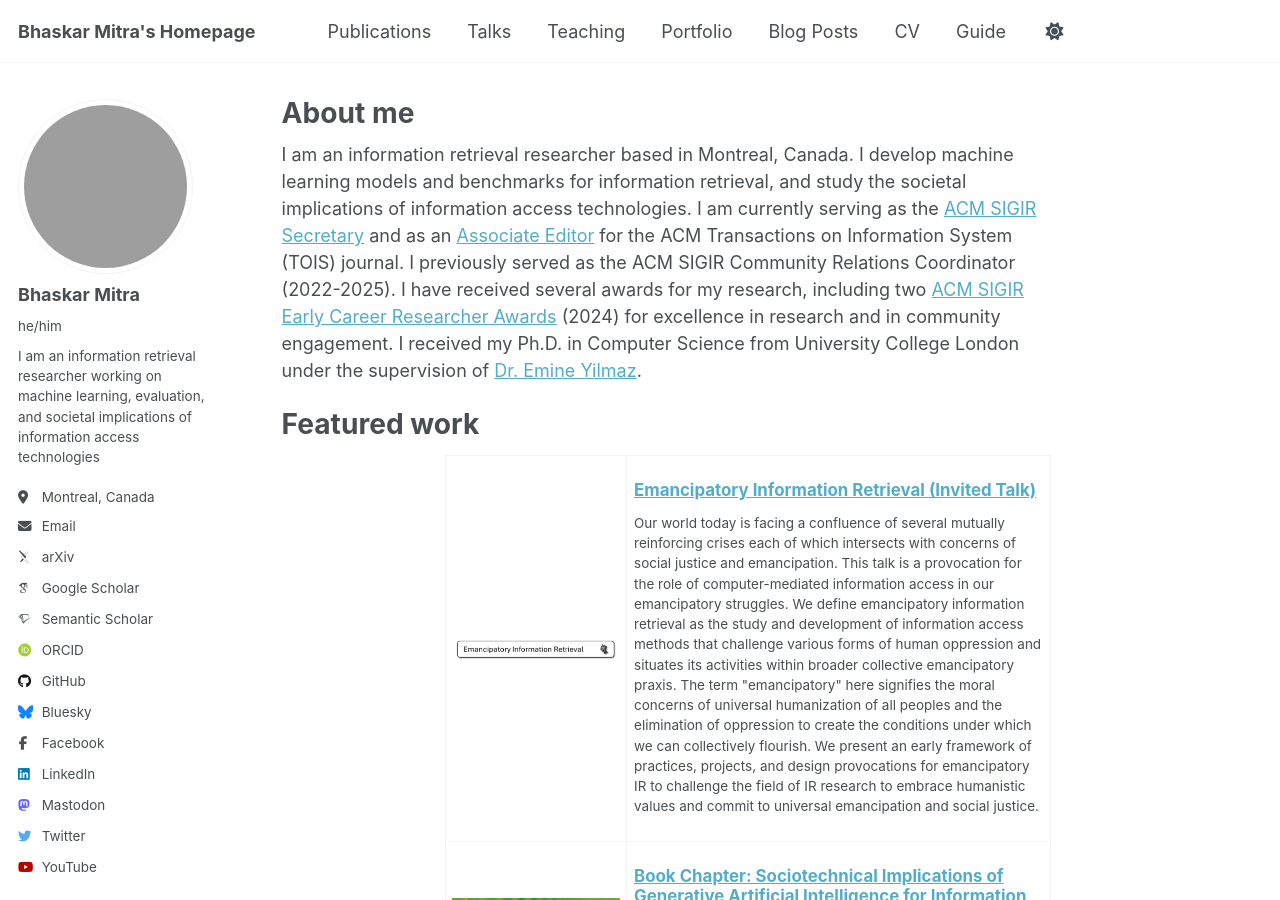
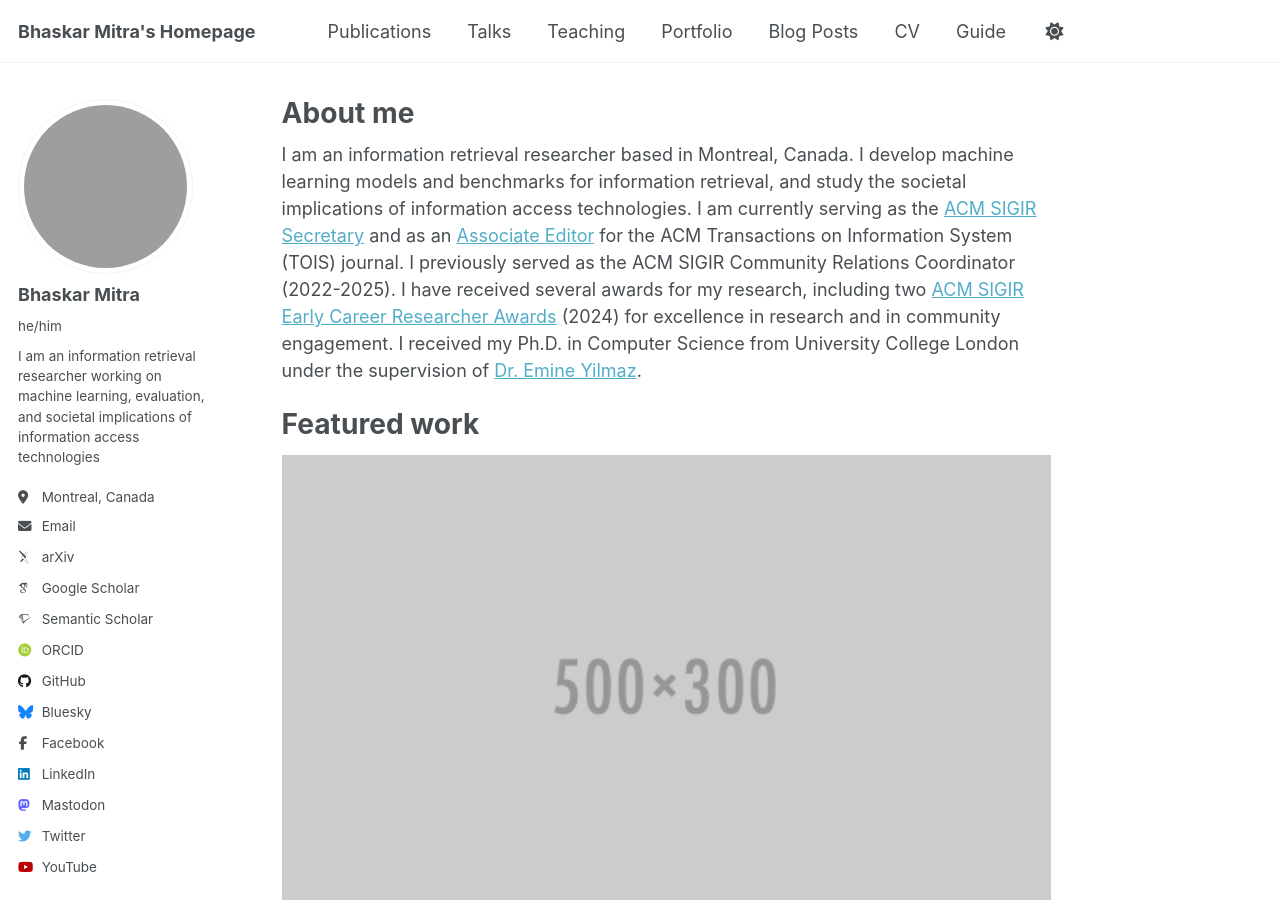
Before and after one commit to bhaskar-mitra/bhaskar-mitra.github.io, a Jekyll site: the page built from _pages/about.md, in a window 1280 px wide and 900 px high. Built offline with Jekyll 4.4.1, drawn with Linux system fonts in a browser that asks for light colours; some web fonts are replaced; grey boxes are pictures that could not be loaded.

Commit message:
Update about.md

```diff
--- a/_pages/about.md
+++ b/_pages/about.md
@@ -16,7 +16,7 @@ I received my Ph.D. in Computer Science from University College London under the
 
 Featured work
 ======
-
+<img src="/images/500x300.png" width="100%"/>
 <div class="archive">
   <article class="archive__item" itemscope itemtype="http://schema.org/CreativeWork">
     <table border="0">
```
